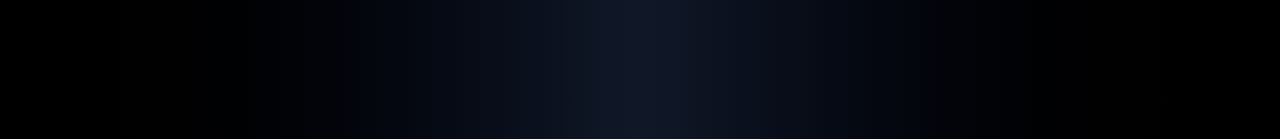
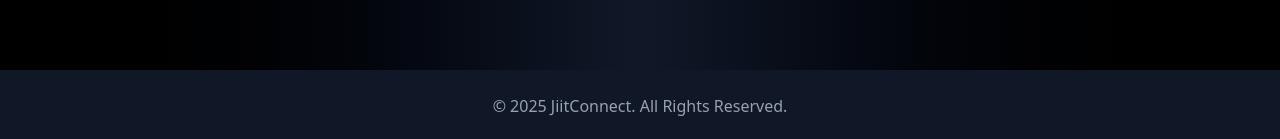
Before and after one commit to Sahil1607cms/JiitConnect, a React (Vite) app in the folder jconnect/: page /clubs-activities in a window 1280 px wide. Shown: the part 658-797 px from the top of the page. Built offline with nearby package versions, Linux system fonts and the light colour scheme; no server answers.

Commit message:
fixed errors

```diff
--- a/jconnect/src/Components/ClubsActivities.jsx
+++ b/jconnect/src/Components/ClubsActivities.jsx
@@ -10,7 +10,14 @@
   }, []);
 
   return (
-    <div className="fixed inset-0 flex items-center justify-center bg-gradient-to-r from-black via-gray-900 to-black text-white">
+    <div className="min-h-screen flex flex-col bg-gradient-to-r from-black via-gray-900 to-black text-white">
+      {/* Header */}
+      <header className="w-full py-6 px-8 flex justify-between items-center bg-gray-900 shadow-md">
+        <h1 className="text-3xl font-bold">Clubs & Activities</h1>
+      </header>
+
+      {/* Main Content - Centered Activities Section */}
+      <div className="flex-grow flex items-center justify-center px-6">
         <div className="w-full max-w-3xl text-center p-8 bg-gray-800 bg-opacity-70 rounded-lg shadow-lg">
           <h2 className="text-3xl font-semibold mb-4">Clubs and Activities</h2>
           <p className="mb-6 text-gray-300">Join a club or activity to meet like-minded people!</p>
@@ -28,6 +35,12 @@
           </ul>
         </div>
       </div>
+
+      {/* Footer */}
+      <footer className="bg-gray-900 text-center py-6 text-gray-400 w-full">
+        <p>&copy; 2025 JiitConnect. All Rights Reserved.</p>
+      </footer>
+    </div>
   );
 };
 
```
Lines whose indentation alone changed are shown as unchanged.
